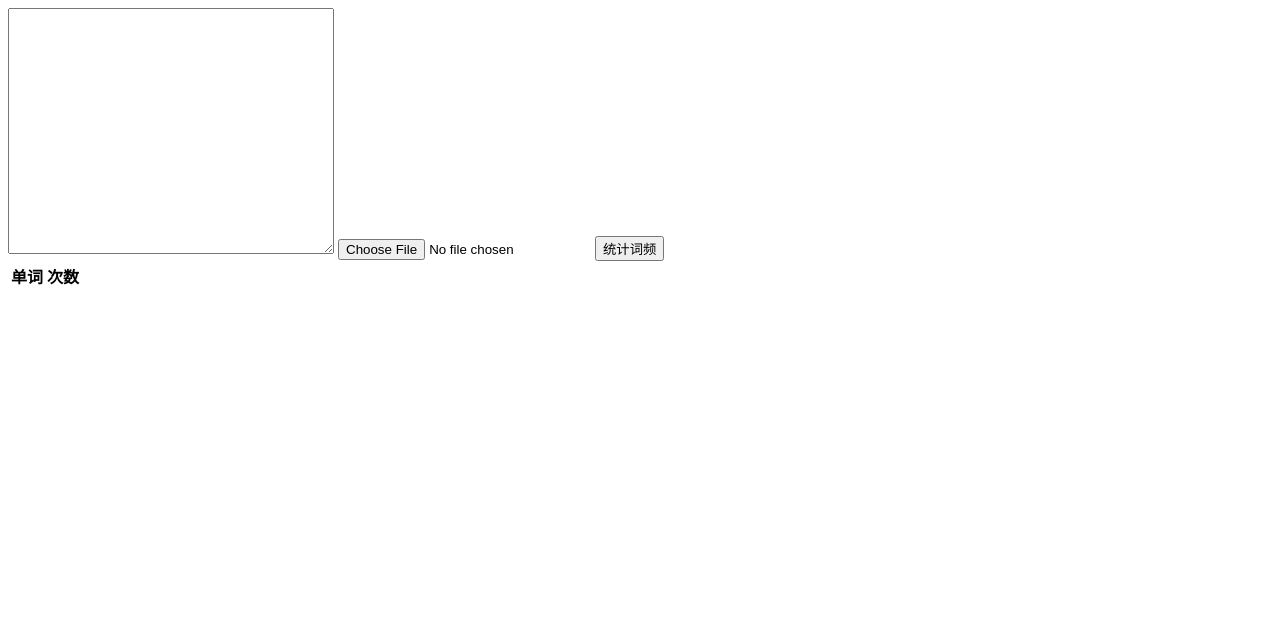
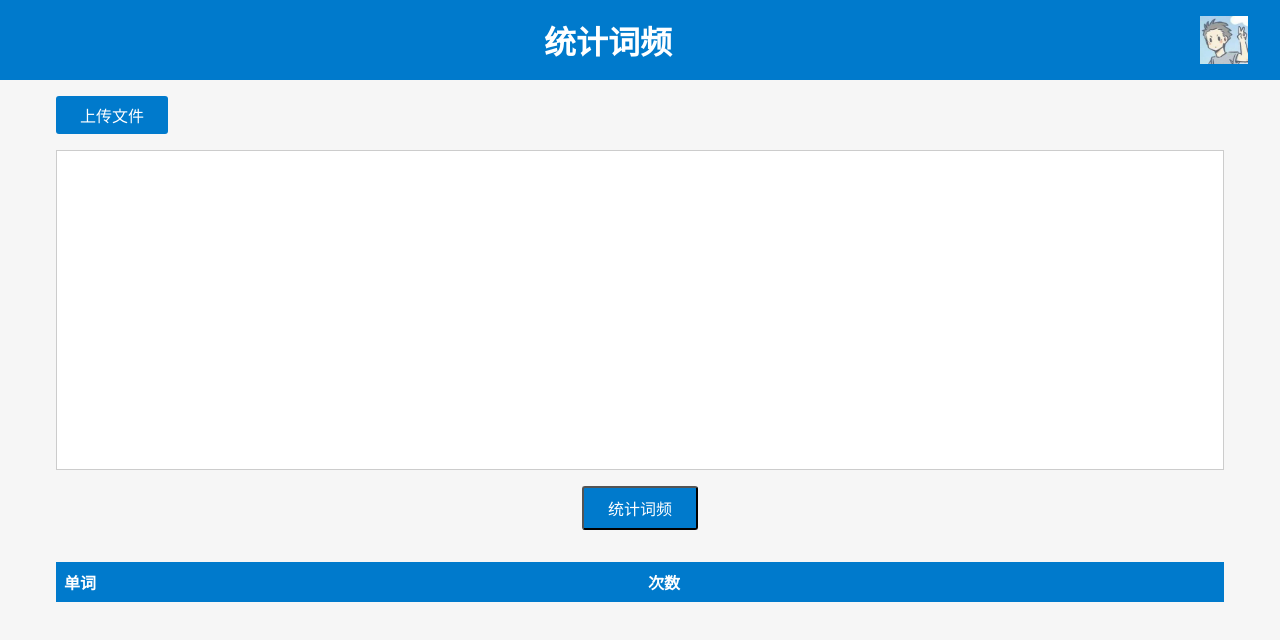
Before and after one commit to freysu/wfc, a plain HTML site: page index.html in a window 1280 px wide. Drawn offline with nearby package versions, Linux system fonts and the light colour scheme.

Commit message:
first commit

```diff
--- a/index.html
+++ b/index.html
@@ -1,26 +1,33 @@
-<!DOCTYPE html>
+<!--统计词频-->
 <html>
   <head>
     <meta charset="UTF-8" />
     <meta http-equiv="X-UA-Compatible" content="IE=edge" />
     <meta name="viewport" content="width=device-width, initial-scale=1.0" />
-    <title>上传文本文件并统计词频</title>
+    <title>统计词频</title>
+    <link
+      href="https://fonts.googleapis.com/css2?family=Noto+Sans+SC:wght@400;500&display=swap"
+      rel="stylesheet"
+    />
+    <link rel="stylesheet" href="./css/style.css" />
     <script
       src="https://lf9-cdn-tos.bytecdntp.com/cdn/expire-1-M/jquery/3.6.0/jquery.min.js"
       type="application/javascript"
     ></script>
   </head>
   <body>
-    <textarea
-      name=""
-      id="file-contents"
-      cols="30"
-      rows="10"
-      style="width: 20rem; height: 15rem"
-    ></textarea>
+    <header class="header">
+      <h1>统计词频</h1>
+      <img src="./img/logo.jpg" alt="Logo" />
+    </header>
+    <div class="container">
+      <form class="file-input">
+        <label for="input-file">上传文件</label>
         <input type="file" id="input-file" />
-    <button id="btn-calc-word-count">统计词频</button>
-    <table id="word-freq-results">
+      </form>
+      <textarea name="" id="file-contents" cols="30" rows="10"></textarea>
+      <button class="btn-calc-word-count">统计词频</button>
+      <table class="word-freq-results">
         <thead>
           <tr>
             <th>单词</th>
@@ -29,7 +36,10 @@
         </thead>
         <tbody></tbody>
       </table>
+    </div>
+
     <script src="./js/stopWordsInEnglish.js"></script>
+
     <script src="./js/index.js"></script>
   </body>
 </html>
```
Lines whose indentation alone changed are shown as unchanged.
